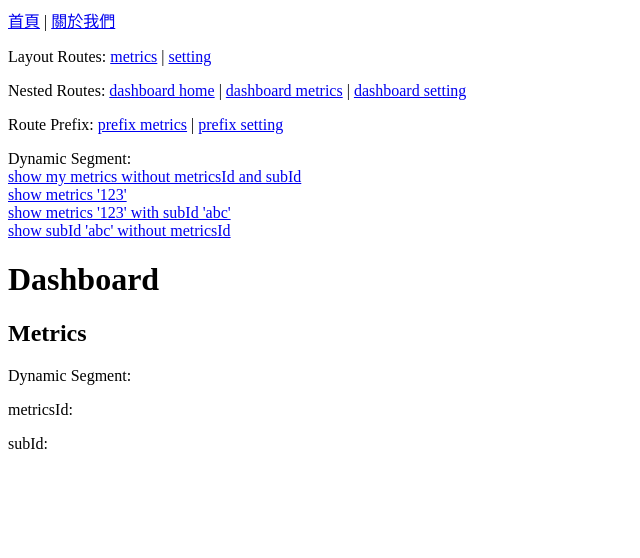
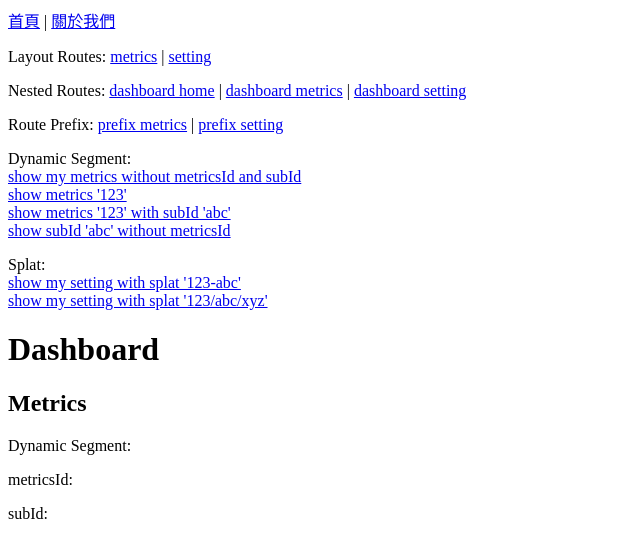
Before and after one commit to marykuo/lab-react-router, a React (Vite) app in the folder packages/hash-declartive/: page /#/metrics in a window 1280 px wide. Shown: the top 558 px of the page, without its empty margins (0-640 px from the left). Built offline with nearby package versions, Linux system fonts and the light colour scheme.

Commit message:
feat(hash-declartive): implement Splats

```diff
--- a/packages/hash-declartive/src/App.jsx
+++ b/packages/hash-declartive/src/App.jsx
@@ -54,6 +54,10 @@ function App() {
           element={<DashboardMetrics />}
         />
 
+        {/* Splat */}
+        {/* A splat is a special kind of dynamic segment that matches the rest of the URL. */}
+        <Route path="my-setting/*" element={<DashboardSetting />} />
+
         {/* catch-all route for undefined paths */}
         <Route path="*" element={<NotFound />} />
       </Routes>
--- a/packages/hash-declartive/src/components/Navbar.jsx
+++ b/packages/hash-declartive/src/components/Navbar.jsx
@@ -45,6 +45,18 @@ export function Navbar() {
           show subId 'abc' without metricsId
         </Link>
       </p>
+
+      <p>
+        {"Splat: "}
+        <br />
+        <Link to="my-setting/123-abc">
+          show my setting with splat '123-abc'
+        </Link>
+        <br />
+        <Link to="my-setting/123/abc/xyz">
+          show my setting with splat '123/abc/xyz'
+        </Link>
+      </p>
     </nav>
   );
 }
--- a/packages/hash-declartive/src/pages/DashboardSetting.jsx
+++ b/packages/hash-declartive/src/pages/DashboardSetting.jsx
@@ -1,5 +1,13 @@
+import { useParams } from "react-router";
+
 export function DashboardSetting() {
-  return <h2>Setting</h2>;
+  let { "*": splat } = useParams();
+  return (
+    <>
+      <h2>Setting</h2>
+      <p> splat: {splat} </p>
+    </>
+  );
 }
 
 export default DashboardSetting;
```
